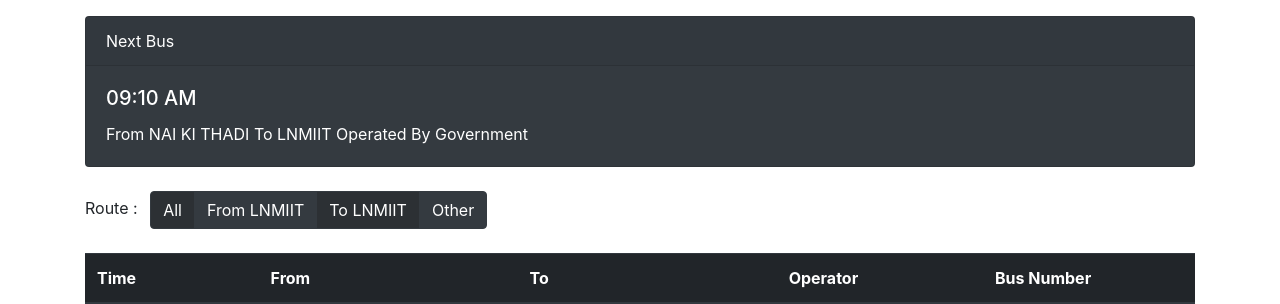
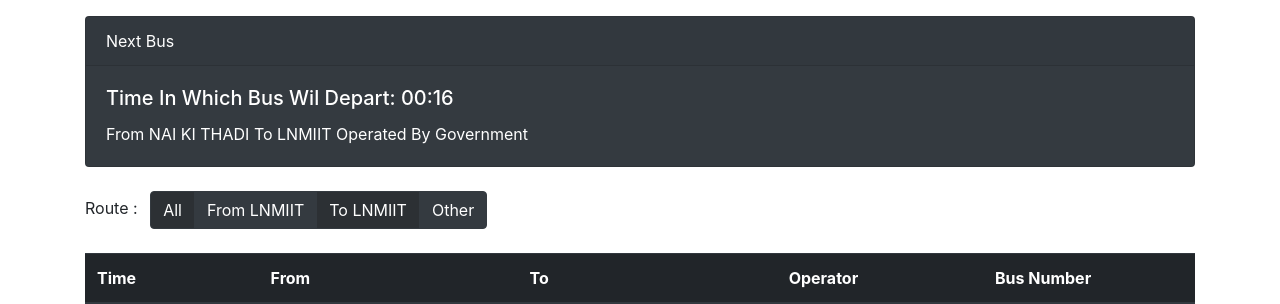
Before and after one commit to MashuAjmera/CamPlus, a Django app: page /trans/bus in a window 1280 px wide. Shown: the part 56-360 px from the top of the page. Run offline with Django 3.2, Linux system fonts and the light colour scheme; a user stored in the database is signed in; data comes from the database, SQL or seed files in the repository; both versions use the stored data as it was after the commit; some libraries are stand-ins or nearby versions.

Commit message:
Login Page and Bus Current time

```diff
--- a/CamPlus/CamPlus/views.py
+++ b/CamPlus/CamPlus/views.py
@@ -70,6 +70,8 @@ def index(request):
         if dy != 'Sunday':
             try:
                 dicti['latest']= buswd.objects.filter(institute=insti,time__gte=tim).order_by('time')[0]
+                value = datetime.datetime.combine(datetime.date.today(),dicti['latest'].time) - datetime.datetime.now()
+                dicti['timeleftnb'] = (datetime.datetime.min + value).time()
             except:
                 pass
             if dicti['latest']:
@@ -77,6 +79,8 @@ def index(request):
         else:
             try:
                 dicti['latest']= buswe.objects.filter(institute=insti,time__gte=tim).order_by('time')[0]
+                value = datetime.datetime.combine(datetime.date.today(),dicti['latest'].time) - datetime.datetime.now()
+                dicti['timeleftnb'] = (datetime.datetime.min + value).time()
             except:
                 pass
             if dicti['latest']:
--- a/CamPlus/templates/index.html
+++ b/CamPlus/templates/index.html
@@ -105,7 +105,7 @@
                             Next Bus
                         </div>
                         <div class="card-body">
-                            <h5 class="card-title">{{latest.time | date:'h:i A'}}</h5>
+                            <h5 class="card-title">Time In Which Bus Wil Depart: <span id="timeleftnb">{{timeleftnb | date:'H:i'}}</span></h5>
                             From {{latest.frm}} To {{latest.to}} Operated By {{latest.operator}} {% if latest.busno %}Having Bus Number {{latest.busno}}{% endif %}
                         </div>
                     </div>
@@ -124,7 +124,6 @@
             function startTimer()
             {
                 var timer = (document.querySelector('#timeleft').textContent+':59').split(/[:]/);
-                console.log(timer)
                 timer = parseInt(timer[0],10)*60*60 + parseInt(timer[1],10)*60 + parseInt(timer[2],10);
                 setInterval(function ()
                 {
@@ -140,9 +139,30 @@
                     }
                 }, 1000);
             }
-        window.onload = function () {
-            startTimer();
-        };
+            window.onload = function () {
+                startTimer();
+            };
+            function startTimerBus()
+            {
+                var timer = (document.querySelector('#timeleftnb').textContent+':59').split(/[:]/);
+                timer = parseInt(timer[0],10)*60*60 + parseInt(timer[1],10)*60 + parseInt(timer[2],10);
+                setInterval(function ()
+                {
+                    var hours = parseInt( timer /3600,10);
+                    var minutes = parseInt((timer%3600) / 60, 10);
+                    var seconds = parseInt(timer % (60), 10);
+                    hours = hours < 10 ? "0" + hours : hours;
+                    minutes = minutes < 10 ? "0" + minutes : minutes;
+                    seconds = seconds < 10 ? "0" + seconds : seconds;
+                    document.querySelector('#timeleftnb').textContent = hours + ":" + minutes;
+                    if (--timer < 0) {
+                        location.reload();
+                    }
+                }, 1000);
+            }
+            window.onload = function () {
+                startTimerBus();
+            };
         </script>
         <footer>
 
--- a/CamPlus/templates/trans/bus.html
+++ b/CamPlus/templates/trans/bus.html
@@ -10,7 +10,7 @@
                     Next Bus
                 </div>
                 <div class="card-body">
-                    <h5 class="card-title">{{latest.time | date:'h:i A'}}</h5>
+                    <h5 class="card-title">Time In Which Bus Wil Depart: <span id="timeleftnb">{{timeleftnb | date:'H:i'}}</span></h5>
                     From {{latest.frm}} To {{latest.to}} Operated By {{latest.operator}} {% if latest.busno %}Having Bus Number {{latest.busno}}{% endif %}
                 </div>
             </div>
--- a/CamPlus/trans/views.py
+++ b/CamPlus/trans/views.py
@@ -1,7 +1,6 @@
 from django.shortcuts import render
 from trans.models import buswd,buswe
 import datetime
-from trans import busentry
 from django.db.models import Q
 from django.contrib.auth.decorators import login_required
 
@@ -25,6 +24,8 @@ def bus(request):
         qlist = buswe.objects.filter(institute=insti,time__gte=t).order_by('time')
     if len(qlist) > 0:
         dicti['latest']=qlist[0]
+        value = datetime.datetime.combine(datetime.date.today(),dicti['latest'].time) - datetime.datetime.now()
+        dicti['timeleftnb'] = (datetime.datetime.min + value).time()
         if len(qlist) >1:
             dicti['buslst']=qlist
     return render(request,'trans/bus.html',context=dicti)
@@ -45,15 +46,20 @@ def buslnm(request):
         if now.strftime("%A") != 'Sunday':
             dicti['latest']= buswd.objects.filter(institute=insti,time__gte=t).order_by('time')[0]
             dicti['buslst'] = buswd.objects.filter(institute=insti,time__gte=t,frm='LNMIIT').order_by('time')
+            value = datetime.datetime.combine(datetime.date.today(),dicti['latest'].time) - datetime.datetime.now()
+            dicti['timeleftnb'] = (datetime.datetime.min + value).time()
         else:
             dicti['latest']= buswe.objects.filter(institute=insti,time__gte=t).order_by('time')[0]
             dicti['buslst'] = buswe.objects.filter(institute=insti,time__gte=t,frm='LNMIIT').order_by('time')
+            value = datetime.datetime.combine(datetime.date.today(),dicti['latest'].time) - datetime.datetime.now()
+            dicti['timeleftnb'] = (datetime.datetime.min + value).time()
     except:
         pass
     # if len(qlist) > 0:
     #     dicti['latest']=qlist[0]
     #     if len(qlist) >1:
     #         dicti['buslst']=qlist[1:]
+
     return render(request,'trans/bus.html',context=dicti)
 
 @login_required
@@ -72,9 +78,13 @@ def buscit(request):
         if now.strftime("%A") != 'Sunday':
             dicti['latest']= buswd.objects.filter(institute=insti,time__gte=t).order_by('time')[0]
             dicti['buslst'] = buswd.objects.filter(institute=insti,time__gte=t,to='LNMIIT').order_by('time')
+            value = datetime.datetime.combine(datetime.date.today(),dicti['latest'].time) - datetime.datetime.now()
+            dicti['timeleftnb'] = (datetime.datetime.min + value).time()
         else:
             dicti['latest']= buswe.objects.filter(institute=insti,time__gte=t).order_by('time')[0]
             dicti['buslst'] = buswe.objects.filter(institute=insti,time__gte=t,to='LNMIIT').order_by('time')
+            value = datetime.datetime.combine(datetime.date.today(),dicti['latest'].time) - datetime.datetime.now()
+            dicti['timeleftnb'] = (datetime.datetime.min + value).time()
     except:
         pass
     # if len(qlist) > 0:
@@ -99,9 +109,13 @@ def busoth(request):
         if now.strftime("%A") != 'Sunday':
             dicti['latest']= buswd.objects.filter(institute=insti,time__gte=t).order_by('time')[0]
             dicti['buslst'] = buswd.objects.filter(Q(institute=insti) & Q(time__gte=t) & ~Q(frm='LNMIIT') & ~Q(to='LNMIIT')).order_by('time')
+            value = datetime.datetime.combine(datetime.date.today(),dicti['latest'].time) - datetime.datetime.now()
+            dicti['timeleftnb'] = (datetime.datetime.min + value).time()
         else:
             dicti['latest']= buswe.objects.filter(institute=insti,time__gte=t).order_by('time')[0]
             dicti['buslst'] = buswe.objects.filter(Q(institute=insti) & Q(time__gte=t) & ~Q(frm='LNMIIT') & ~Q(to='LNMIIT')).order_by('time')
+            value = datetime.datetime.combine(datetime.date.today(),dicti['latest'].time) - datetime.datetime.now()
+            dicti['timeleftnb'] = (datetime.datetime.min + value).time()
     except:
         pass
     # if len(qlist) > 0:
```
Also changed, not shown: CamPlus/templates/login/signup.html (+7 -0 lines), CamPlus/db.sqlite3.
